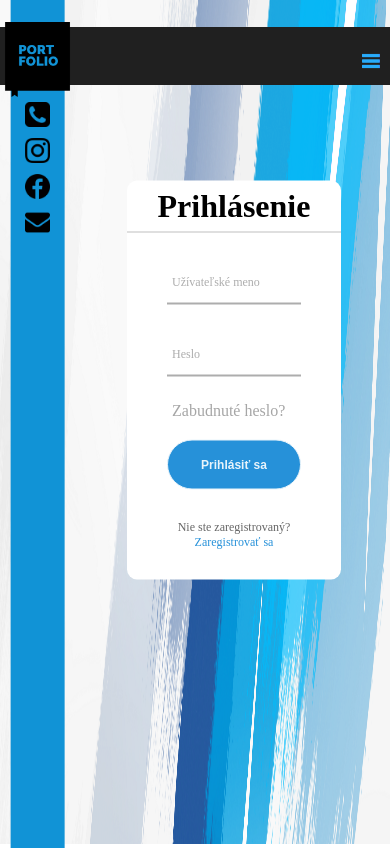
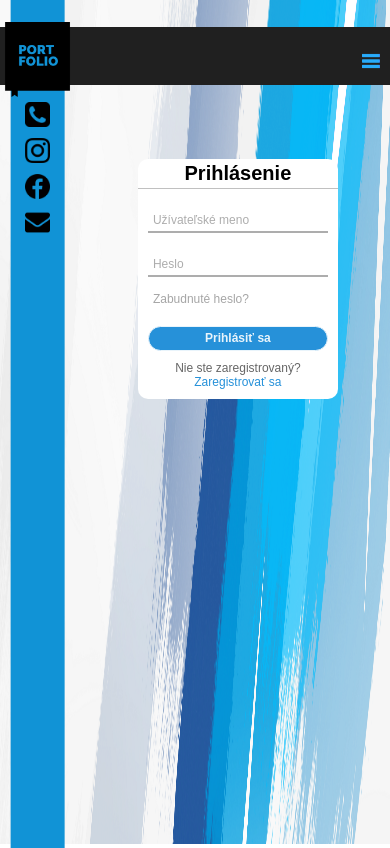
Before and after one commit to zuzixis/VAII_Portfolio, a PHP site: page /html/login.html in a window 390 px wide. Run offline with PHP 8.4, Linux system fonts and the light colour scheme.

Commit message:
prihlásenie - oprava responzivny

```diff
--- a/css/style.css
+++ b/css/style.css
@@ -88,6 +88,7 @@ a{
     position: fixed;
     width: 100%;
     text-align: right;
+    z-index: 1;
 }
 
 .main-menu > ul {
@@ -406,10 +407,12 @@ section {
 }
 
 /*PRIHLASENIE SA*/
-.login-background img{
+.abstract-background{
     width: 100%;
-    height: 100vh;
+    min-height: 100vh;
     z-index: -2;
+    position: relative;
+    background-size: cover;
 }
 
 .center{
@@ -420,6 +423,7 @@ section {
     width: 400px;
     background: white;
     border-radius: 10px;
+    font-family: sans-serif;
 }
 
 .center h1{
@@ -525,7 +529,6 @@ input[type="submit"]{
     font-family: "Bahnschrift Condensed",sans-serif;
     font-size: 50px;
 }
-
 .body-page {
     font-family: Arial, sans-serif;
     font-size: 20px;
@@ -728,6 +731,7 @@ input[type="submit"]{
     }
 
     /*BLOG*/
+    /*BLOG*/
     .blog-body section {
         margin-left: 70px;
     }
@@ -758,7 +762,7 @@ input[type="submit"]{
         width: 87%;
     }
 
-    .box img {
+    .blog-body img {
         width: 70px;
         height: 70px;
     }
@@ -768,32 +772,42 @@ input[type="submit"]{
     }
 
 
-    .info h3 {
+    .blog-body h3 {
         font-family: Helvetica, sans-serif;
         font-size: 15px;
     }
 
-    .info h4 {
+    .blog-body h4 {
         font-size: 10px;
     }
 
-    .info p {
+    .blog-body p {
         font-size: 12px;
     }
 
     /*PRIHLÁSENIE*/
+
     .center{
-        width: 214px;
-        left: 60%;
-        top:45%
+        top: 33%;
+        width: 200px;
+        left: 61%;
     }
 
-    .center h1 {
-        padding: 7px 0 7px 0;
-        border-bottom: 1px solid silver;
+    .center h1{
+        padding: 3px 0 3px 0;
+        font-size: 20px;
+    }
+
+    .center form{
+        padding: 0 10px;
+    }
+
+    form .txt_field{
+        margin: 20px 0;
     }
 
     .txt_field input{
+        height: 22px;
         font-size: 12px;
     }
 
@@ -801,13 +815,29 @@ input[type="submit"]{
         font-size: 12px;
     }
 
+    .txt_field span::before{
+        top: 22px;
+    }
+
+
+    .pass{
+        margin: -5px 0 20px 5px;
+        font-size:12px;
+    }
+
+
     input[type="submit"]{
+        height: 25px;
         font-size: 12px;
     }
 
+
     .signup_link{
+        margin: 10px 0;
         font-size: 12px;
+        color: #666;
     }
+
 
 }
 
--- a/html/login.html
+++ b/html/login.html
@@ -58,8 +58,8 @@
   </div>
 
 </header>
-<div class="login-background">
-  <img src="../img/login-bg2.png" alt="pozadie">
+<div> <!--class="login-background"-->
+  <img class="abstract-background" src="../img/login-bg2.png" alt="pozadie">
   <div class="center">
     <h1>Prihlásenie</h1>
     <form method="post">
--- a/skript/skript.js
+++ b/skript/skript.js
@@ -4,15 +4,15 @@ function openCloseNav() {
 
     if (list.style.display == "none" ){
         list.style.display = "block";
-        document.getElementById("first-section").style.paddingTop = "300px";
+        /*document.getElementById("first-section").style.paddingTop = "300px";*/
 
     }else{
         list.style.display = "none";
-        document.getElementById("first-section").style.paddingTop = "0px";
+        /*document.getElementById("first-section").style.paddingTop = "0px";*/
     }
 }
-
-/*(function() {
+/*
+(function() {
     window.addEventListener('resize', function(event) {
         const width = window.innerWidth;
         var list = document.getElementById("menu-items");
```
Also changed, not shown: html/home.html (+25 -3 lines), html/profil.html (+3 -5 lines).
